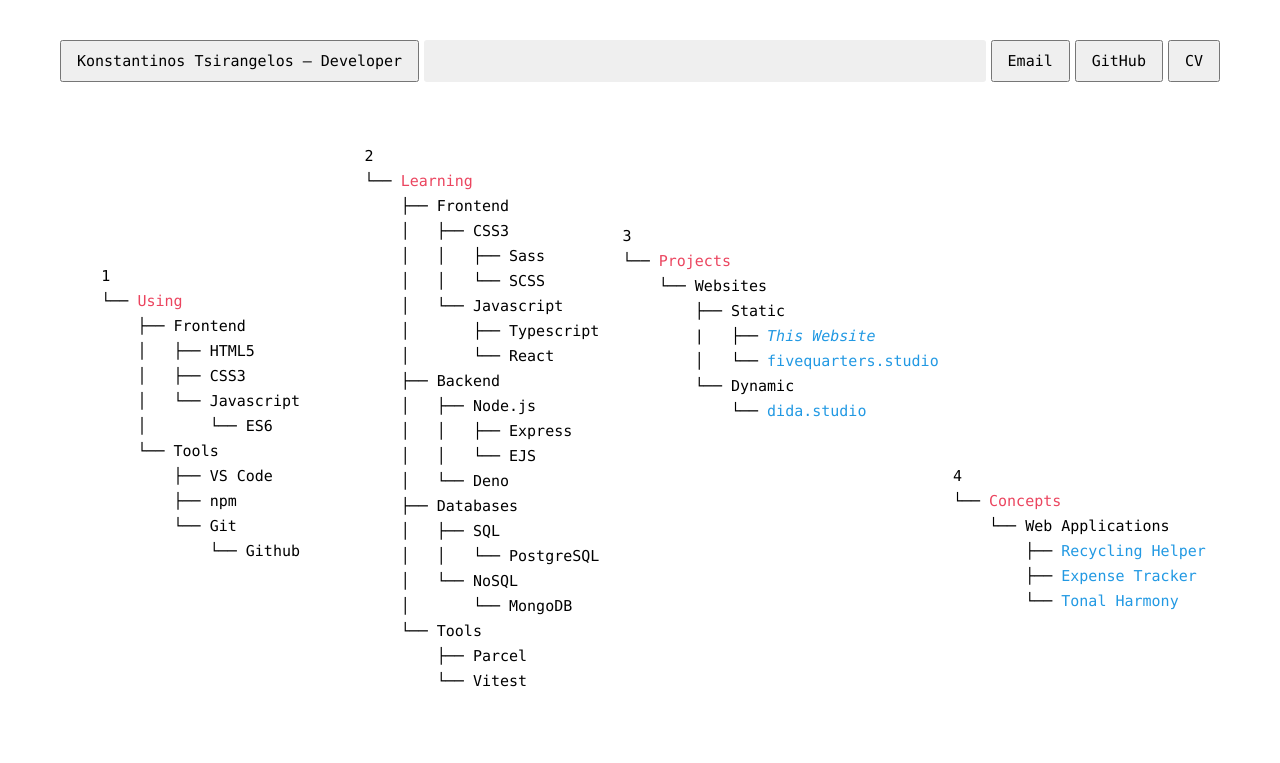
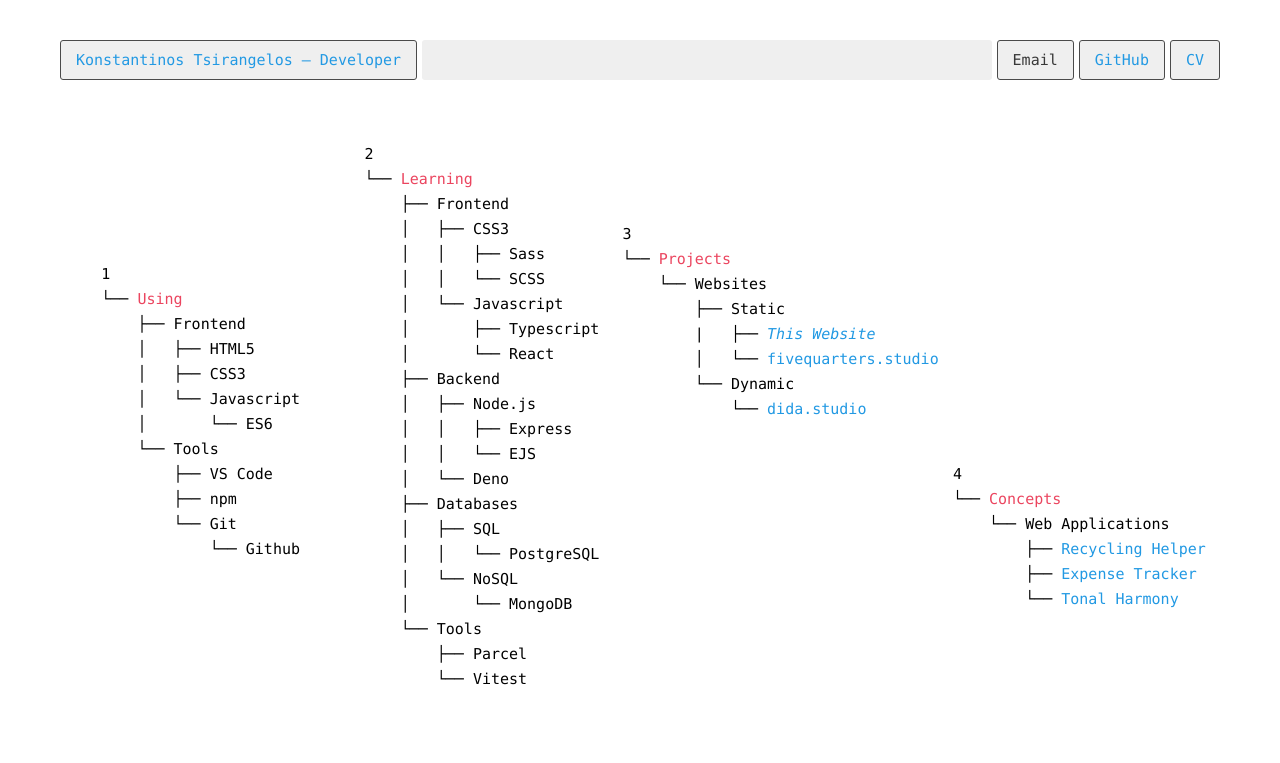
Before and after one commit to ktsirangelos/k, a plain HTML site: page index.html in a window 1280 px wide. Drawn offline with Linux system fonts and the light colour scheme.

Commit message:
button into a

```diff
--- a/index.html
+++ b/index.html
@@ -30,29 +30,31 @@
   <body>
     <header>
       <div class="title">
-        <button
-          onclick="window.location.href='https://www.linkedin.com/in/ktsirangelos/';"
+        <a
+          href="https://www.linkedin.com/in/ktsirangelos/"
+          target="_blank"
+          rel="noopener noreferrer"
         >
           Konstantinos Tsirangelos – Developer
-        </button>
+        </a>
       </div>
       <div class="bar"></div>
       <div class="links">
-        <button
-          onclick="window.location.href='https://github.com/ktsirangelos';"
-        >
-          Email
-        </button>
-        <button
-          onclick="window.location.href='https://github.com/ktsirangelos';"
+        <a href="mailto:ktsirangelos@proton.me">Email</a>
+        <a
+          href="https://github.com/ktsirangelos"
+          target="_blank"
+          rel="noopener noreferrer"
         >
           GitHub
-        </button>
-        <button
-          onclick="window.location.href='https://github.com/ktsirangelos';"
+        </a>
+        <a
+          href="https://github.com/ktsirangelos"
+          target="_blank"
+          rel="noopener noreferrer"
         >
           CV
-        </button>
+        </a>
       </div>
     </header>
 
@@ -104,7 +106,7 @@
 └── <span class="tree-title">Projects</span>
     └── Websites
         ├── Static
-        |   ├── <a href="#"><em>This Website</em></a>
+        |   ├── <a href="https://ktsirangelos.github.io/k"><em>This Website</em></a>
         │   └── <a href="https://fivequarters.studio" target="_blank" rel="noopener noreferrer">fivequarters.studio</a>
         └── Dynamic
             └── <a href="https://ktsirangelos.github.io/dida.studio/" target="_blank" rel="noopener noreferrer">dida.studio</a>
--- a/style.css
+++ b/style.css
@@ -24,8 +24,12 @@
 
 a:visited,
 :link {
-  color: #2299e3;
+  color: rgb(56, 56, 56);
   text-decoration: none;
+}
+
+a[href^="mailto:"] {
+  color: rgb(56, 56, 56);
 }
 
 h1 {
@@ -51,6 +55,20 @@
   justify-content: space-between;
   gap: 0.5rem;
   font-family: Helvetica, sans-serif;
+}
+
+header a {
+  padding: 1rem 1.5rem;
+  font-size: 1.5rem;
+  font-family: "monaco", monospace;
+  font-weight: 100;
+  border: 1px solid rgb(74, 74, 74);
+  border-radius: 0.2em;
+  background-color: #efefef;
+}
+
+header a:hover {
+  background-color: #d7d6d6;
 }
 
 button {
@@ -87,6 +105,12 @@
   font-family: monaco, monospace;
   font-size: 1.5rem;
   line-height: 2.5rem;
+}
+
+pre a:visited,
+:link {
+  color: #2299e3;
+  text-decoration: none;
 }
 
 .grid-container {
```
